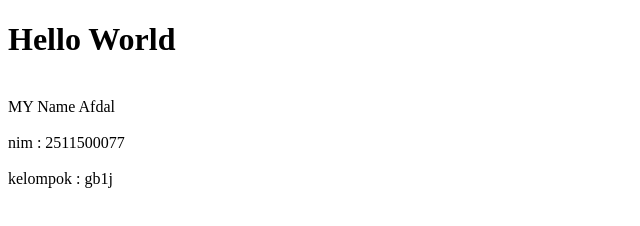
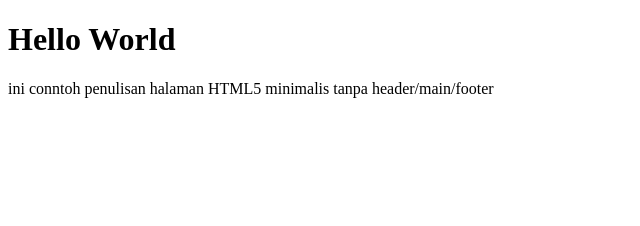
Before and after one commit to afdall22/2511500077-PWD-GB1J-2526O, a plain HTML site: page index.html in a window 1280 px wide. Shown: the whole page, without its empty margins (0-640 px from the left). Drawn offline with Linux system fonts and the light colour scheme.

Commit message:
Struktur Minimalis html5
hello world

```diff
--- a/index.html
+++ b/index.html
@@ -2,14 +2,10 @@
 <html lang="en">
 <head>
     <meta charset="UTF-8">
-    <title>2511500077-gb1j</title>
+    <title>Dasar HTML5</title>
 </head>
 <body>
     <h1>Hello World</h1>
-    <p>
-        <br>MY Name Afdal</br>
-        <br>nim : 2511500077</br>
-        <br>kelompok : gb1j</br>
-    </p>
+    <p>ini conntoh penulisan halaman HTML5 minimalis tanpa header/main/footer</p>
 </body>
 </html>
```
